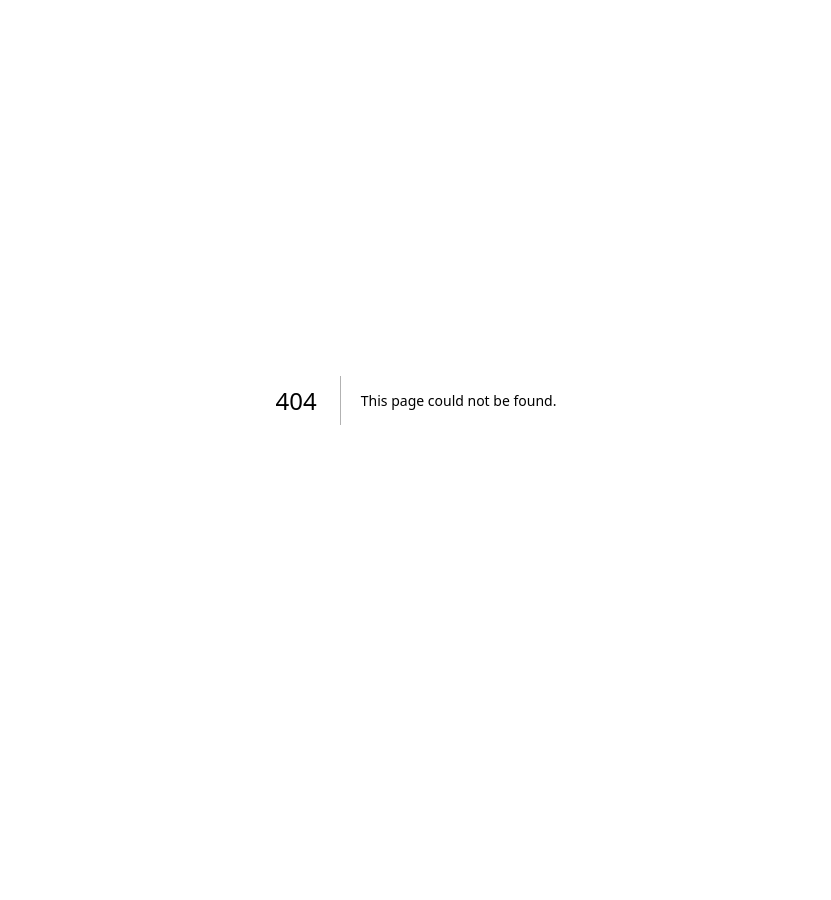
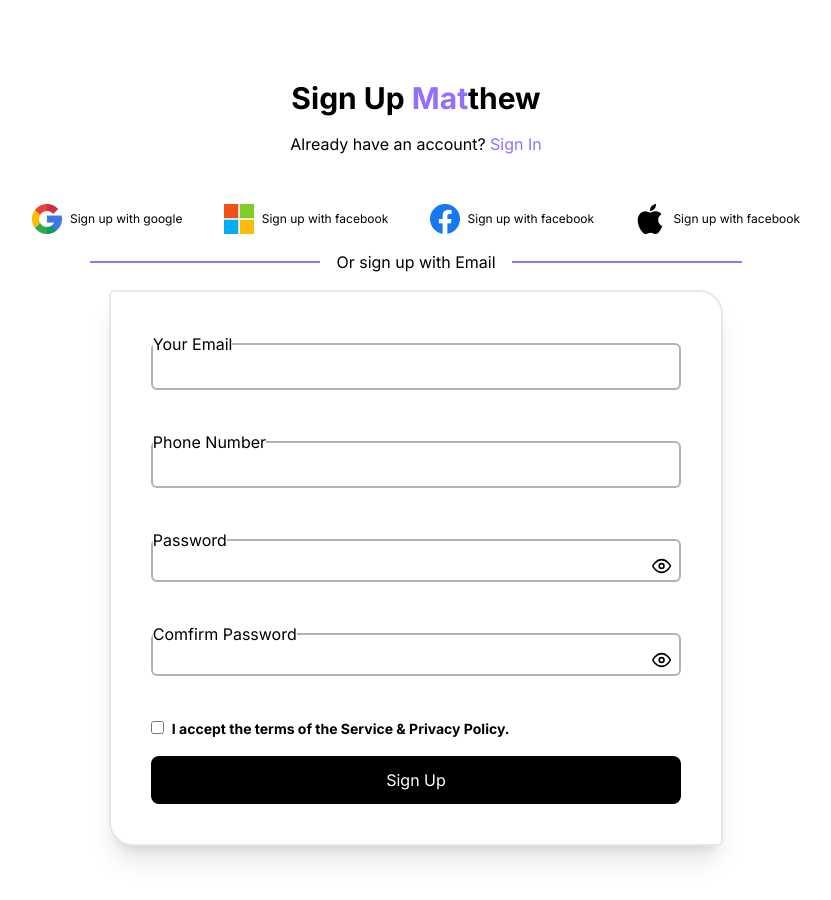
Before and after one commit to syntaxdesigner01/matthew_v2, a Next.js app: page /auth/signup in a window 1280 px wide. Before the commit this address had no page. Shown: the top 900 px of the page, without its empty margins (224-1055 px from the left). Before the commit the page ends 800 px from the top, so only its background shows below. Built offline with nearby package versions, Linux system fonts and the light colour scheme.

Commit message:
done with signup page

```diff
--- /dev/null
+++ b/src/app/auth/signup/page.tsx
@@ -0,0 +1,125 @@
+'use client'
+import { routes } from "@/routes/routes"
+import Image from "next/image"
+import Link from "next/link"
+import { useState } from "react"
+import { FiEye, FiEyeOff } from "react-icons/fi"
+
+
+function Signup() {
+
+    const [showPass, setShowPass] = useState(false)
+    const [comfirmPass, setComfirmPass] = useState(false)
+    return (
+        <div className="flex flex-col gap-2 w-screen h-full mt-20  items-center justify-center">
+            {/* <Navbar/> */}
+
+            <div className="text-center gap-4 flex flex-col">
+                <h1 className="font-bold text-3xl">Sign Up <span className="text-primary">Mat</span>thew</h1>
+
+
+                <p>Already have an account? <Link href={routes.login} className="text-primary">Sign In</Link></p>
+            </div>
+
+            <div className="w-[60%] mt-10 mb-20">
+
+                <div className="flex justify-between w-full gap-2">
+                    <div className="text-[12px] flex items-center gap-2">
+                        <Image src={'/google.png'} alt="" width={30} height={30} />
+
+                        <p>Sign up with google</p>
+                    </div>
+
+                    <div className="text-[12px] flex items-center gap-2">
+                        <Image src={'/microsoft.png'} alt="" width={30} height={30} />
+
+                        <p>Sign up with facebook</p>
+                    </div>
+
+                    <div className="text-[12px] flex items-center gap-2">
+                        <Image src={'/facebook.png'} alt="" width={30} height={30} />
+
+                        <p>Sign up with facebook</p>
+                    </div>
+
+
+                    <div className="text-[12px] flex items-center gap-2">
+                        <Image src={'/apple.png'} alt="" width={30} height={30} />
+
+                        <p>Sign up with facebook</p>
+                    </div>
+                </div>
+
+
+                <div className="flex items-center justify-center gap-4 py-4 w-full">
+                    <p className="border-b-2 w-[30%] border-primary"></p>
+                    <p>Or sign up with Email</p>
+                    <p className="border-b-2 w-[30%] border-primary"></p>
+                </div>
+
+
+
+                <div className="flex justify-center">
+                    <div className="border-2 bg-white border-slate-200 shadow-xl p-10 rounded-tr-3xl rounded-bl-3xl rounded-md w-[80%] ">
+
+                        <form className=" flex flex-col gap-10">
+                            <fieldset className="border-2 border-[#0000004D] rounded-md py-1">
+                                <legend className="">Your Email</legend>
+                                <input type='email' placeholder='' required className="w-full outline-none  h-full px-4" />
+                            </fieldset>
+
+                            <fieldset className="border-2 border-[#0000004D] rounded-md py-1">
+                                <legend className="">Phone Number</legend>
+                                <input type='tel' placeholder='' required className="w-full outline-none  h-full px-4" />
+                            </fieldset>
+
+
+                            <fieldset className="border-2 border-[#0000004D] rounded-md py-1">
+                                <legend>Password</legend>
+                                <div className="flex px-2 ">
+                                    <input type={showPass ? 'text' : 'password'} placeholder='' required className="w-full h-full outline-none  px-4" />
+
+                                    {
+                                        showPass ?
+                                            <FiEyeOff size={20} onClick={() => setShowPass(!showPass)} /> :
+                                            <FiEye size={20} onClick={() => setShowPass(!showPass)} />
+                                    }
+                                </div>
+                            </fieldset>
+
+
+
+                            <fieldset className="border-2 border-[#0000004D] rounded-md py-1">
+                                <legend>Comfirm Password</legend>
+                                <div className="flex px-2 ">
+                                    <input type={comfirmPass ? 'text' : 'password'} placeholder='' required className="w-full h-full outline-none  px-4" />
+
+                                    {
+                                        comfirmPass ?
+                                            <FiEyeOff size={20} onClick={() => setComfirmPass(!comfirmPass)} /> :
+                                            <FiEye size={20} onClick={() => setComfirmPass(!comfirmPass)} />
+                                    }
+                                </div>
+                            </fieldset>
+
+                            <div>
+                                <input type="checkbox" name="" id="" />
+                                <span className="text-sm px-2 font-bold">I accept the terms of the Service & Privacy Policy.</span>
+                            </div>
+                        </form>
+
+
+
+                        <div className="mt-4">
+                            <button type='submit' className="w-full h-12 bg-black text-white rounded-lg hover:bg-">Sign Up</button>
+                        </div>
+                    </div>
+                </div>
+            </div>
+
+
+        </div>
+    )
+}
+
+export default Signup
--- a/src/routes/routes.ts
+++ b/src/routes/routes.ts
@@ -1,5 +1,5 @@
  export const routes ={
-login:'auth/login',
-signup:'auth/signup',
+login:'/auth/login',
+signup:'/auth/signup',
 home:'/'
 }
```
